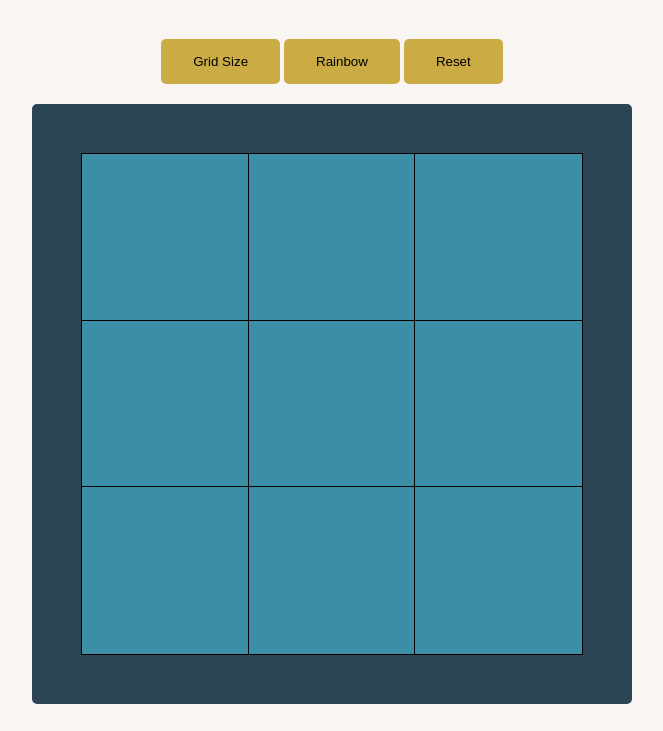
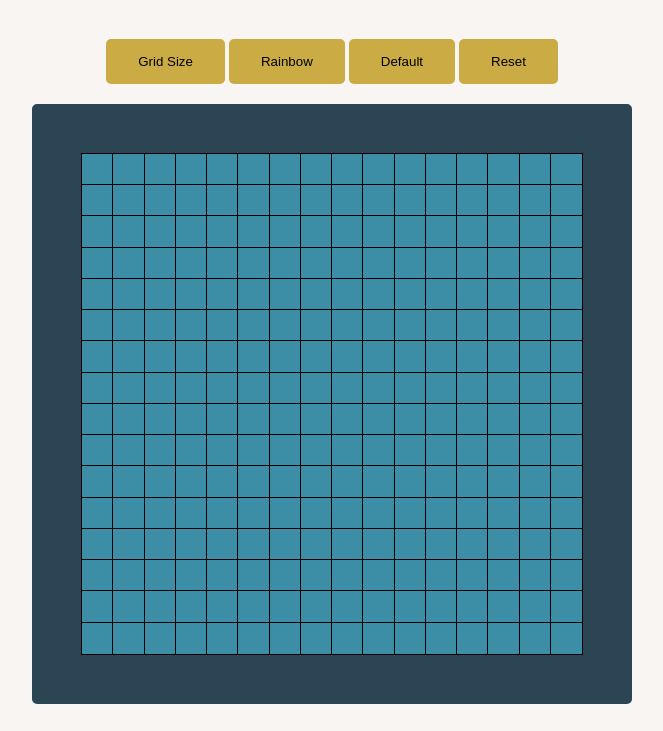
Before and after one commit to Hvbert1/etch-a-sketch, a plain HTML site: page index.html in a window 1280 px wide. Shown: the part 69-800 px from the top of the page, without its empty margins (308-971 px from the left). Drawn offline with Linux system fonts and the light colour scheme.

Commit message:
implement default color-way button

```diff
--- a/eas.js
+++ b/eas.js
@@ -1,5 +1,5 @@
 const container = document.querySelector('#container');
-var j = 3;
+var j = 16;
 
 function grid(j) {
     for(let i = 0; i < j; i++) {
--- a/index.html
+++ b/index.html
@@ -11,6 +11,7 @@
         <div id="btns">
             <button onclick="btn()">Grid Size</button>
             <button onclick="btnrgb()">Rainbow</button>
+            <button onclick="change()">Default</button>
             <button onclick="reset()">Reset</button>
         </div>
         <div id="container"></div>
```
